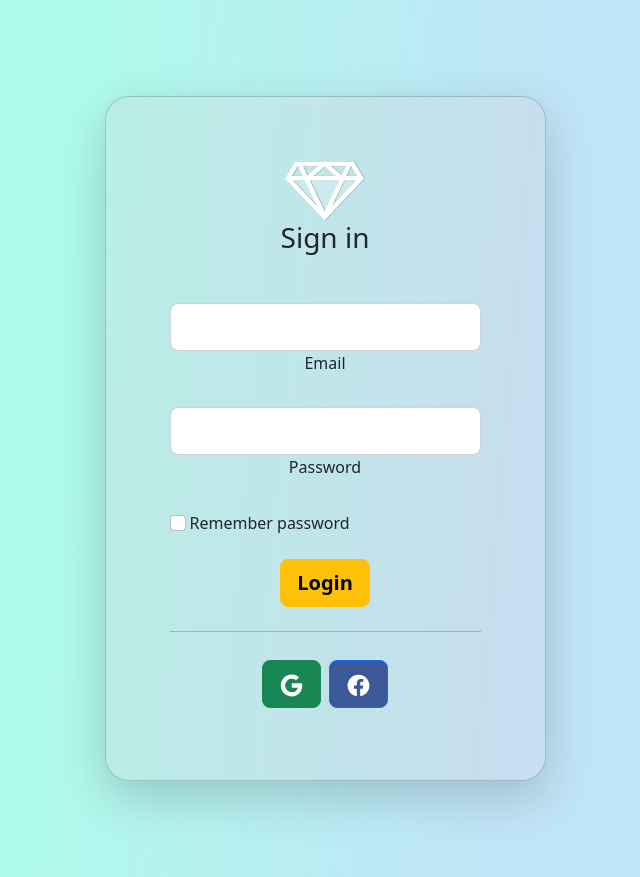
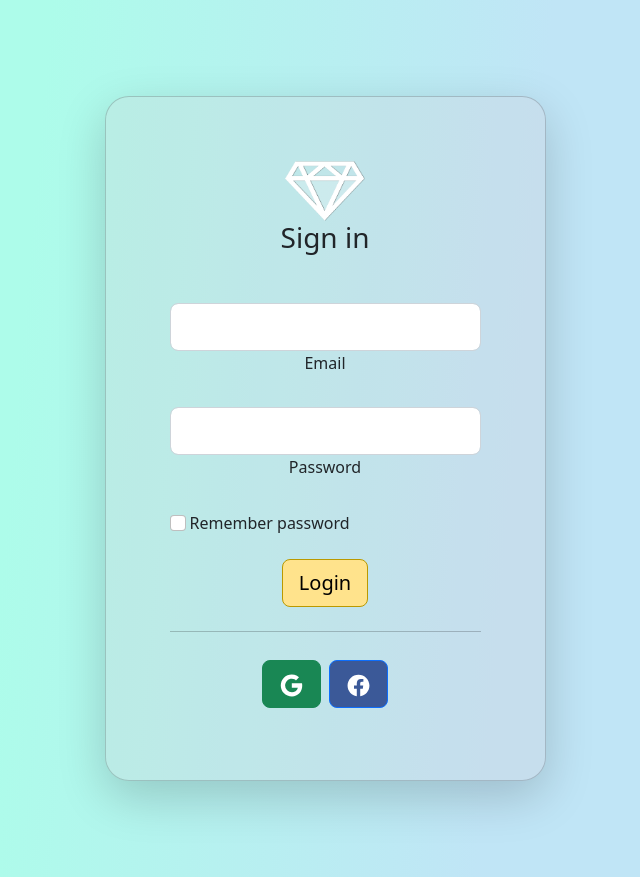
Before and after one commit to Donna-Sayos/theme-practice, a React (Create React App) app: page / in a window 1280 px wide. Shown: the whole page, without its empty margins (315-955 px from the left). Built offline with nearby package versions, Linux system fonts and the light colour scheme.

Commit message:
added an email input focus using useRef when login button is pressed

```diff
--- a/src/component/form/Form.js
+++ b/src/component/form/Form.js
@@ -1,61 +1,57 @@
-import { IoLogoFacebook, IoLogoGoogle } from "react-icons/io5"
+import { useRef } from "react";
+import { IoLogoFacebook, IoLogoGoogle } from "react-icons/io5";
 import DIAMOND from "../../component/assets/diamond.png";
 
 export default function Form() {
+  const btnRef = useRef(null);
+
   return (
-    <section >
+    <section>
       <div className="container py-5 h-100">
         <div className="row d-flex justify-content-center align-items-center h-100">
           <div className="col-12 col-md-8 col-lg-6 col-xl-5">
             <div className="form-container card shadow-lg p-3 mb-5">
               <div className="card-body p-5 text-center">
-                <img src={DIAMOND} width={80} height={60} />
+                <img src={DIAMOND} width={80} height={60} alt="diamond" />
                 <h3 className="mb-5">Sign in</h3>
-
                 <div className="form-outline mb-4">
                   <input
                     type="email"
-                    id="typeEmailX-2"
                     className="form-control form-control-lg"
+                    ref={btnRef}
                   />
                   <label className="form-label" htmlFor="typeEmailX-2">
                     Email
                   </label>
                 </div>
-
                 <div className="form-outline mb-4">
                   <input
                     type="password"
-                    id="typePasswordX-2"
                     className="form-control form-control-lg"
                   />
                   <label className="form-label" htmlFor="typePasswordX-2">
                     Password
                   </label>
                 </div>
-
                 <div className="form-check d-flex justify-content-start mb-4">
-                  <input
-                    className="form-check-input"
-                    type="checkbox"
-                    value=""
-                    id="form1Example3"
-                  />
-                  <label className="form-check-label mx-1" htmlFor="form1Example3">
+                  <input className="form-check-input" type="checkbox" />
+                  <label
+                    className="form-check-label mx-1"
+                    htmlFor="form1Example3"
+                  >
                     {" "}
                     Remember password{" "}
                   </label>
                 </div>
-
                 <button
-                  className="btn btn-warning btn-lg btn-block"
+                  className="login btn btn-warning btn-lg"
                   type="submit"
+                  onClick={() => btnRef.current.focus()}
                 >
-                 <b>Login</b>
+                  Login
                 </button>
-
-                <hr className="my-4" />
-
+                <hr className="my-4" />{" "}
+                {/* This creates a line divider between the buttons */}
                 <button
                   className="btn btn-lg btn-block btn-success mb-2 m-1"
                   type="submit"
--- a/src/styles.css
+++ b/src/styles.css
@@ -10,3 +10,9 @@ body {
 .facebook {
     background-color: #3b5998;
 }
+
+.login {
+    background-color: #FFE38C;
+    border: 1px solid #BA9900;
+    transition: all 400ms ease;
+}
```
